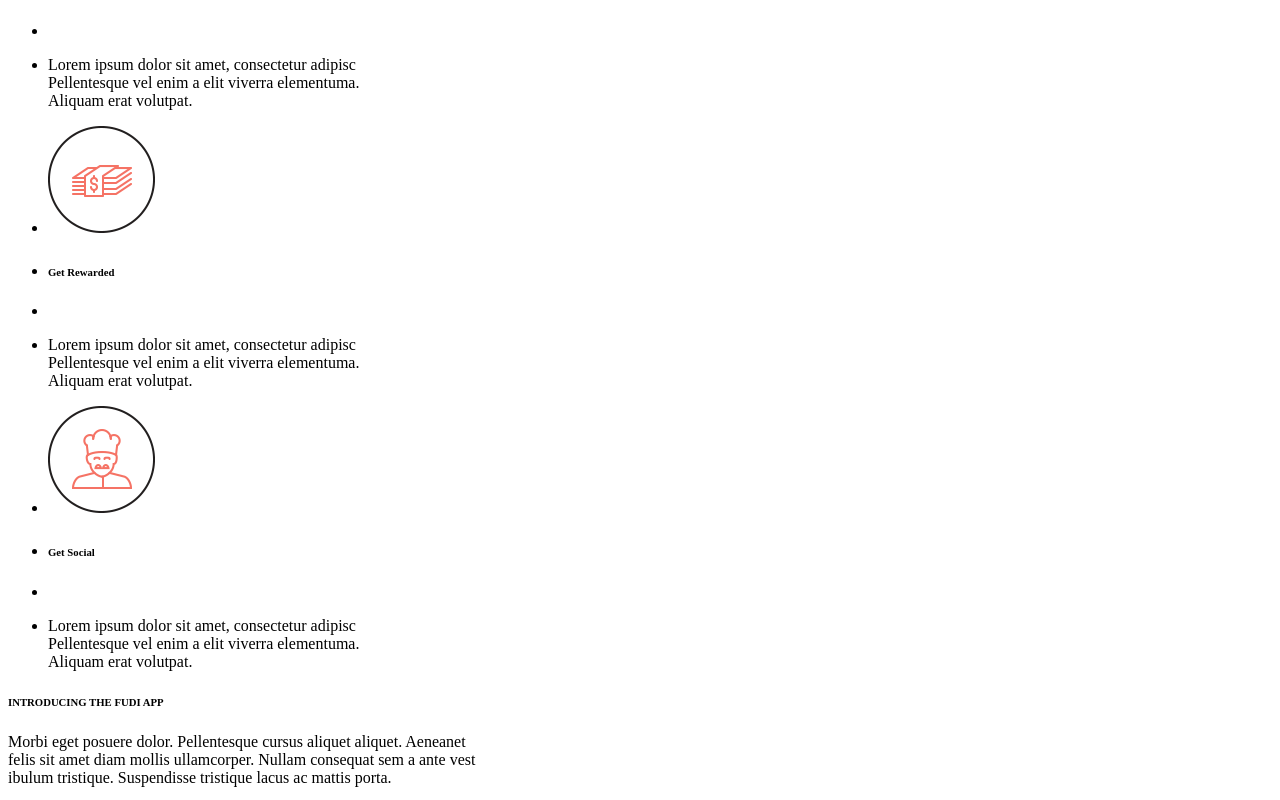
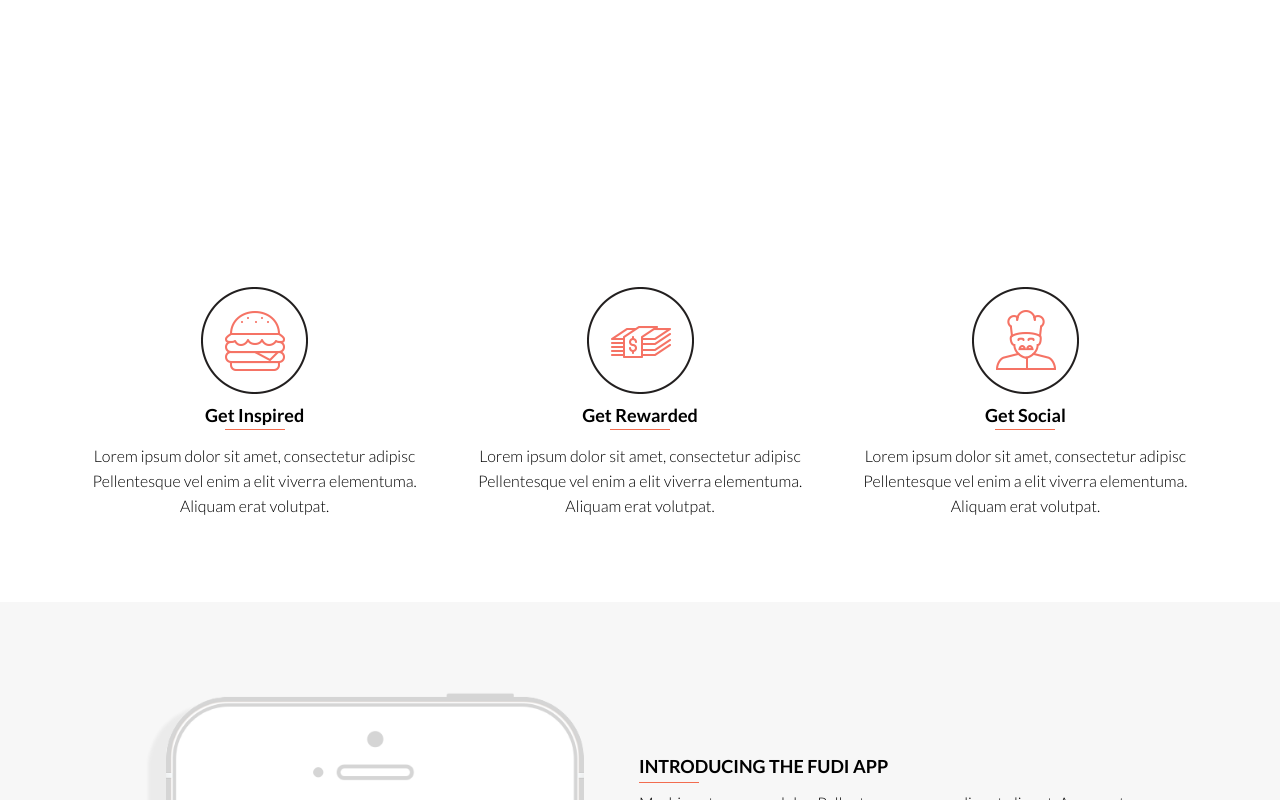
Before and after one commit to rcgilmore/Fudi, a plain HTML site: page index.html in a window 1280 px wide. Shown: the part 580-1380 px from the top of the page. Drawn offline with Linux system fonts and the light colour scheme; the site is published under a folder, as on GitHub Pages, so addresses that start at the root find nothing.

Commit message:
Updated to relative paths

```diff
--- a/index.html
+++ b/index.html
@@ -3,7 +3,7 @@
 <head>
   <meta charset="utf-8">
   <meta name="viewport" content="width=device-width, initial-scale=1, maximum-scale=1">
-  <link rel="stylesheet" href="/styles.css">
+  <link rel="stylesheet" href="styles.css">
 <link href='https://fonts.googleapis.com/css?family=Lato:400,400italic,700,300,100,100italic' rel='stylesheet' type='text/css'>
 
   <title>Fudi</title>
@@ -162,7 +162,7 @@
         </div>
       </div>
     </div>
-    <script type="text/javascript" src="/js/jquery.min.js"></script>
+    <script type="text/javascript" src="js/jquery.min.js"></script>
     <script type="text/javascript" src="js/index.js"></script>
   </body>
 </html>
```
